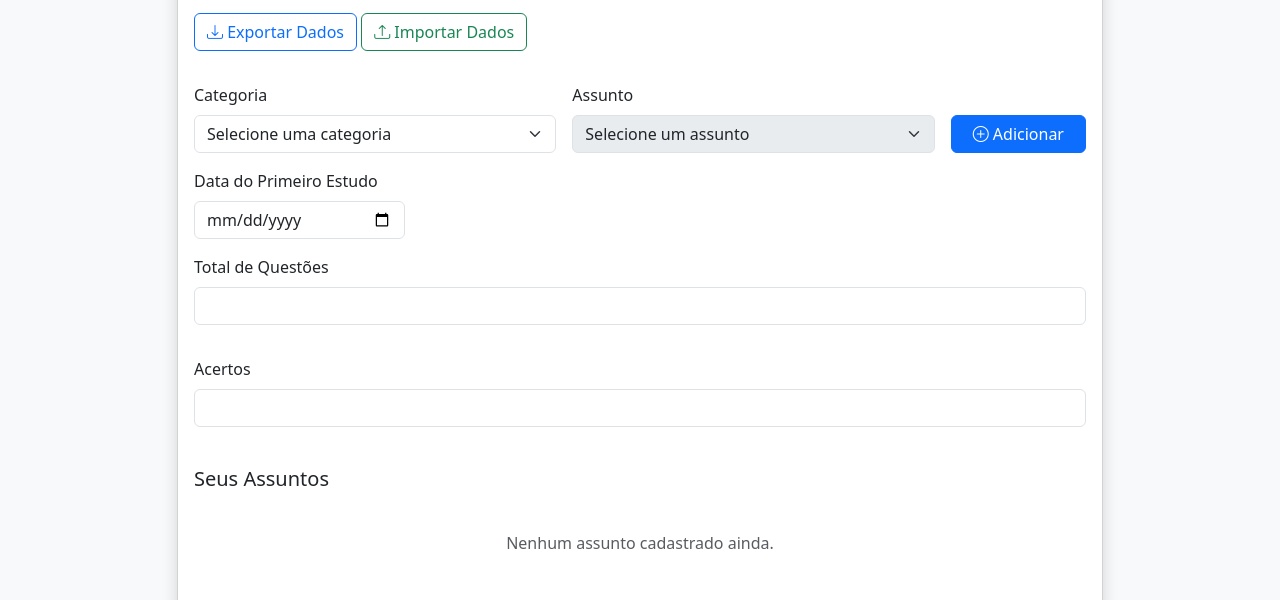
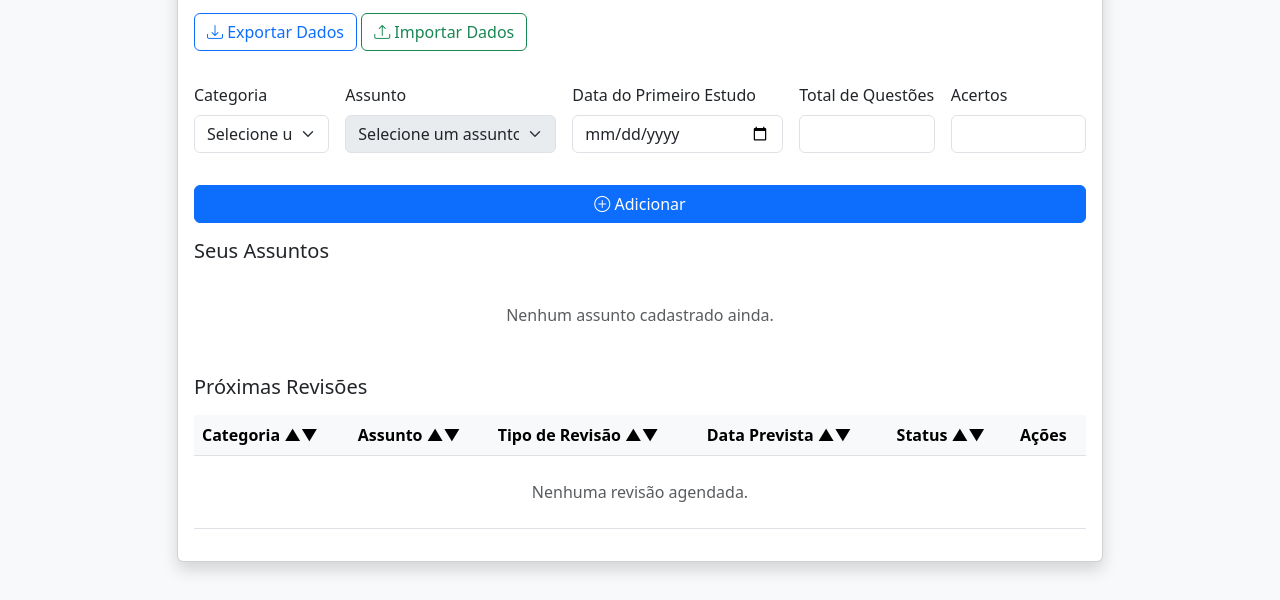
Before and after one commit to develis/tracker-revisao, a plain HTML site: page index.html in a window 1280 px wide. Shown: the part 154-754 px from the top of the page. Drawn offline with nearby package versions, Linux system fonts and the light colour scheme.

Commit message:
refactor: structure of html and unused parameter

```diff
--- a/index.html
+++ b/index.html
@@ -73,16 +73,16 @@
                         <input type="file" id="importFile" accept=".json" style="display: none;">
                     </div>
                     <div class="card-body">
-                        <form id="studyForm" class="mb-4">
+                        <form id="studyForm" class="mb-3">
                             <div class="row g-3">
-                                <div class="col-md-5">
+                                <div class="col-md-2">
                                     <label for="categorySelect" class="form-label">Categoria</label>
                                     <select class="form-select" id="categorySelect" required>
                                         <option value="" selected disabled>Selecione uma categoria</option>
                                     </select>
                                 </div>
 
-                                <div class="col-md-5">
+                                <div class="col-md-3">
                                     <label for="subjectSelect" class="form-label">Assunto</label>
                                     <select class="form-select" id="subjectSelect" required disabled>
                                         <option value="" selected disabled>Selecione um assunto</option>
@@ -91,27 +91,24 @@
                                         placeholder="Digite o assunto" style="display:none;">
                                 </div>
 
+                                <div class="col-md-3">
+                                    <label for="studyDate" class="form-label">Data do Primeiro Estudo</label>
+                                    <input type="date" class="form-control" id="studyDate" required>
+                                </div>
+                                <div class="col-md-2 mb-3">
+                                    <label for="totalQuestions" class="form-label">Total de Questões</label>
+                                    <input type="number" class="form-control" id="totalQuestions" required min="1">
+                                </div>
+                                <div class="col-md-2 mb-3">
+                                    <label for="correctAnswers" class="form-label">Acertos</label>
+                                    <input type="number" class="form-control" id="correctAnswers" required min="0">
+                                </div>
 
-                                <div class="col-md-2 d-flex align-items-end">
+                                <div class="col-md-12 d-flex align-items-center">
                                     <button type="submit" class="btn btn-primary w-100">
                                         <i class="bi bi-plus-circle"></i> Adicionar
                                     </button>
                                 </div>
-
-                                <div class="col-md-3">
-                                    <label for="studyDate" class="form-label">Data do Primeiro Estudo</label>
-                                    <input type="date" class="form-control" id="studyDate" required>
-                                </div>
-                                <div class="mb-3">
-                                    <label for="totalQuestions" class="form-label">Total de Questões</label>
-                                    <input type="number" class="form-control" id="totalQuestions" required min="1">
-                                </div>
-                                <div class="mb-3">
-                                    <label for="correctAnswers" class="form-label">Acertos</label>
-                                    <input type="number" class="form-control" id="correctAnswers" required min="0">
-                                </div>
-
-
                             </div>
                         </form>
 
--- a/scripts/models/Subject.js
+++ b/scripts/models/Subject.js
@@ -36,7 +36,7 @@ export default class Subject {
         return revisions;
     }
 
-    addRevision(revisionType, successRate) {
+    addRevision(revisionType) {
         const lastRevision = this.revisions[this.revisions.length - 1];
         if (!lastRevision) return;
 
```
